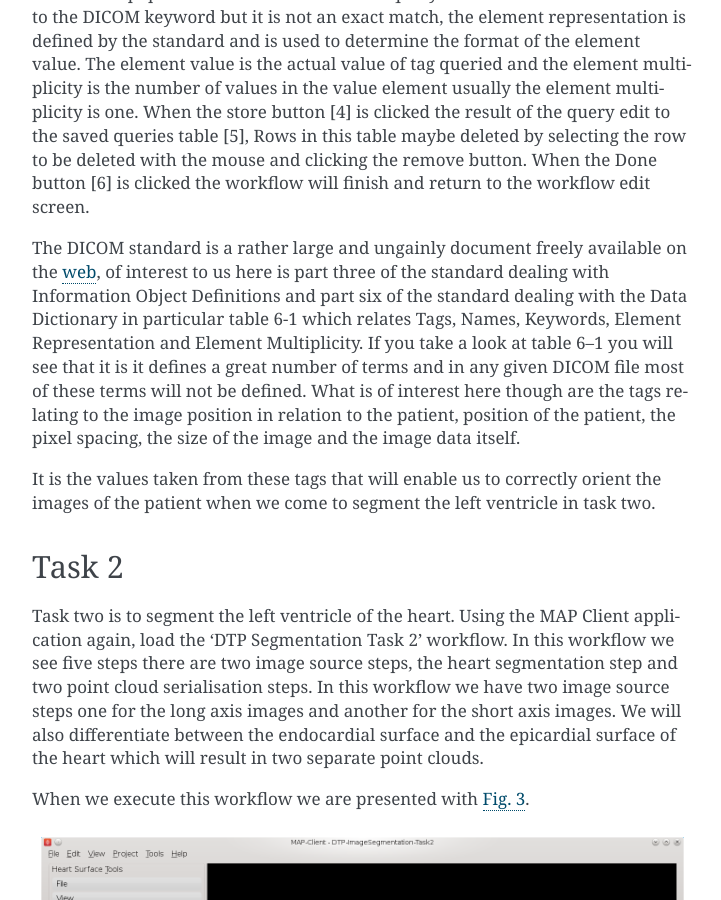
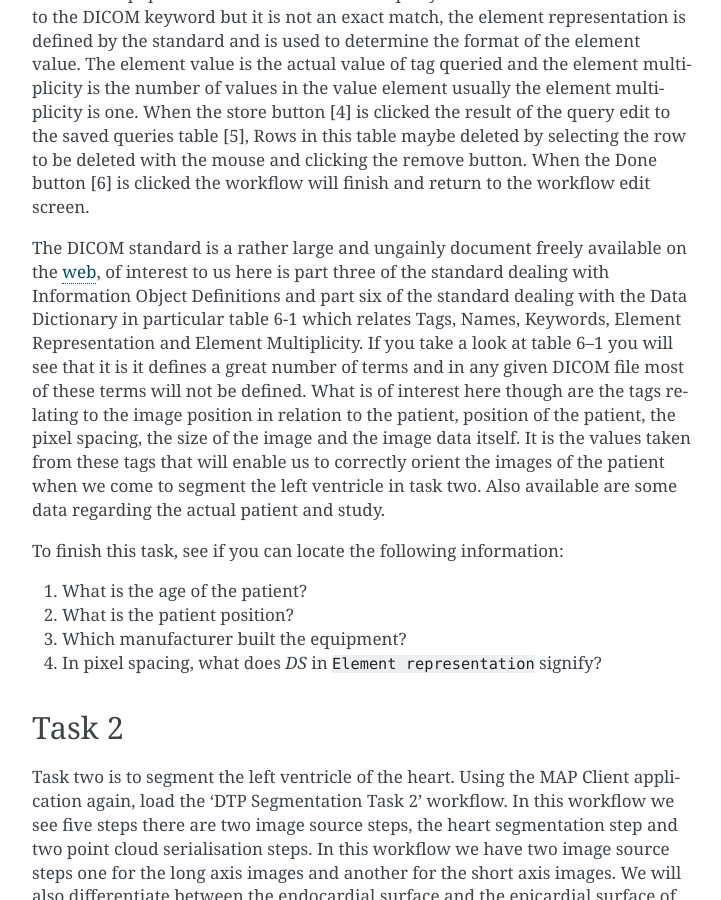
Before and after one commit to ABI-Tutorials/DTP-Segmentation, a Sphinx documentation site: the page built from source/imagesegmentation.rst, in a window 1280 px wide and 900 px high, scrolled down 2482 px. Shown: the whole window, without its empty margins (388-1109 px from the left). Built offline with Sphinx 7.4.7, drawn with Linux system fonts in a browser that asks for light colours.

Commit message:
adding in list of things to look for at the end of task 1

```diff
--- a/source/imagesegmentation.rst
+++ b/source/imagesegmentation.rst
@@ -39,9 +39,14 @@ When we execute this workflow we are presented with :numref:`dtp_cp_seg_tsk1_int
 
 In :numref:`dtp_cp_seg_tsk1_inte` we can see a number of the GUI elements. On the left of the screen [1] we can see the DICOM image that we have chosen to query and two combo boxes below from which we can select one to perform a query the identified tag. The query button [2] when clicked will query the selected DICOM image with the header tag from the last activated combo box.  The results of the query will appear on the right-hand side [3]. On the right-hand side we have four text boxes that will be populated with the result of our query.  The element name is related to the DICOM keyword but it is not an exact match, the element representation is defined by the standard and is used to determine the format of the element value. The element value is the actual value of tag queried and the element multiplicity is the number of values in the value element usually the element multiplicity is one.  When the store button [4] is clicked the result of the query edit to the saved queries table [5], Rows in this table maybe deleted by selecting the row to be deleted with the mouse and clicking the remove button.  When the Done button [6] is clicked the workflow will finish and return to the workflow edit screen.
 
-The DICOM standard is a rather large and ungainly document freely available on the `web <http://dicom.nema.org/standard.html>`_, of interest to us here is part three of the standard dealing with Information Object Definitions and part six of the standard dealing with the Data Dictionary in particular table 6-1 which relates Tags, Names, Keywords, Element Representation and Element Multiplicity.  If you take a look at table 6–1 you will see that it is it defines a great number of terms and in any given DICOM file most of these terms will not be defined.  What is of interest here though are the tags relating to the image position in relation to the patient, position of the patient, the pixel spacing, the size of the image and the image data itself.
+The DICOM standard is a rather large and ungainly document freely available on the `web <http://dicom.nema.org/standard.html>`_, of interest to us here is part three of the standard dealing with Information Object Definitions and part six of the standard dealing with the Data Dictionary in particular table 6-1 which relates Tags, Names, Keywords, Element Representation and Element Multiplicity.  If you take a look at table 6–1 you will see that it is it defines a great number of terms and in any given DICOM file most of these terms will not be defined.  What is of interest here though are the tags relating to the image position in relation to the patient, position of the patient, the pixel spacing, the size of the image and the image data itself. It is the values taken from these tags that will enable us to correctly orient the images of the patient when we come to segment the left ventricle in task two. Also available are some data regarding the actual patient and study.
 
-It is the values taken from these tags that will enable us to correctly orient the images of the patient when we come to segment the left ventricle in task two.
+To finish this task, see if you can locate the following information:
+
+#. What is the age of the patient?
+#. What is the patient position?
+#. Which manufacturer built the equipment?
+#. In pixel spacing, what does *DS* in ``Element representation`` signify?
 
 Task 2
 ======
```
